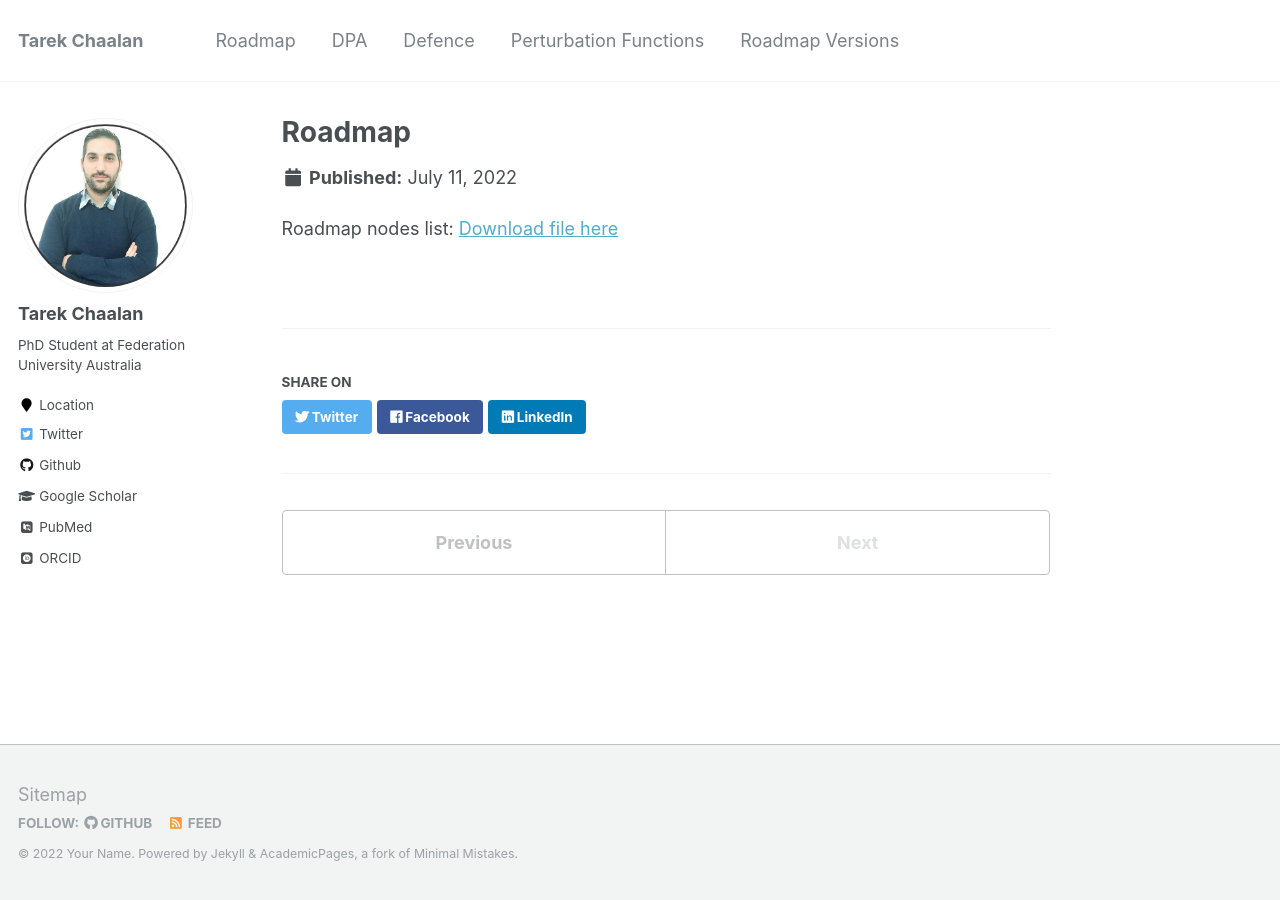
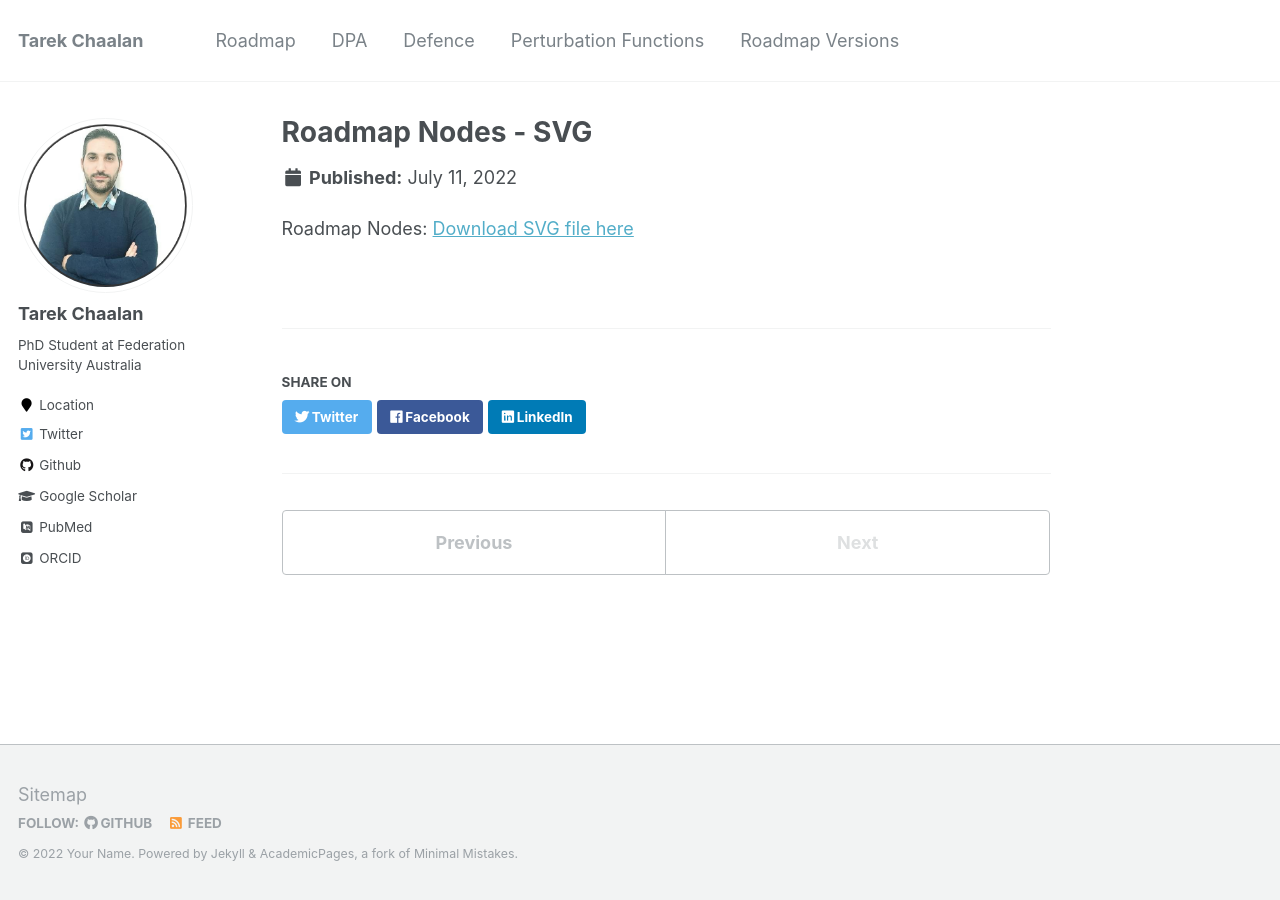
Before and after one commit to phoenixml/roadmap.github.io, a Jekyll site: the page built from _roadmap/roadmap-2.md, in a window 1280 px wide. Built offline with Jekyll 4.4.1, drawn with Linux system fonts in a browser that asks for light colours; some web fonts are replaced.

Commit message:
Signed-off-by: Tarek <14360476+tee2015@users.noreply.github.com>

```diff
--- a/_roadmap/roadmap-1.md
+++ b/_roadmap/roadmap-1.md
@@ -1,5 +1,5 @@
 ---
-title: "Roadmap"
+title: "Roadmap DPA Family Nodes List"
 excerpt: " "
 collection: roadmap
 ---
--- a/_roadmap/roadmap-2.md
+++ b/_roadmap/roadmap-2.md
@@ -1,8 +1,8 @@
 ---
-title: "Roadmap"
-excerpt: "Road Map SVG<br/><img src='../images/Roadmap-v0.svg'>"
+title: "Roadmap Nodes - SVG"
+excerpt: " "
 collection: roadmap
 ---
 
-Roadmap nodes list:
-[Download file here](https://github.com/phoenixml/roadmap.github.io/blob/master/files/DPA_Family_Nodes.xlsx?raw=true)
+Roadmap Nodes:
+[Download SVG file here](https://github.com/phoenixml/roadmap.github.io/blob/master/files/Roadmap-v0.svg?raw=true)
```
